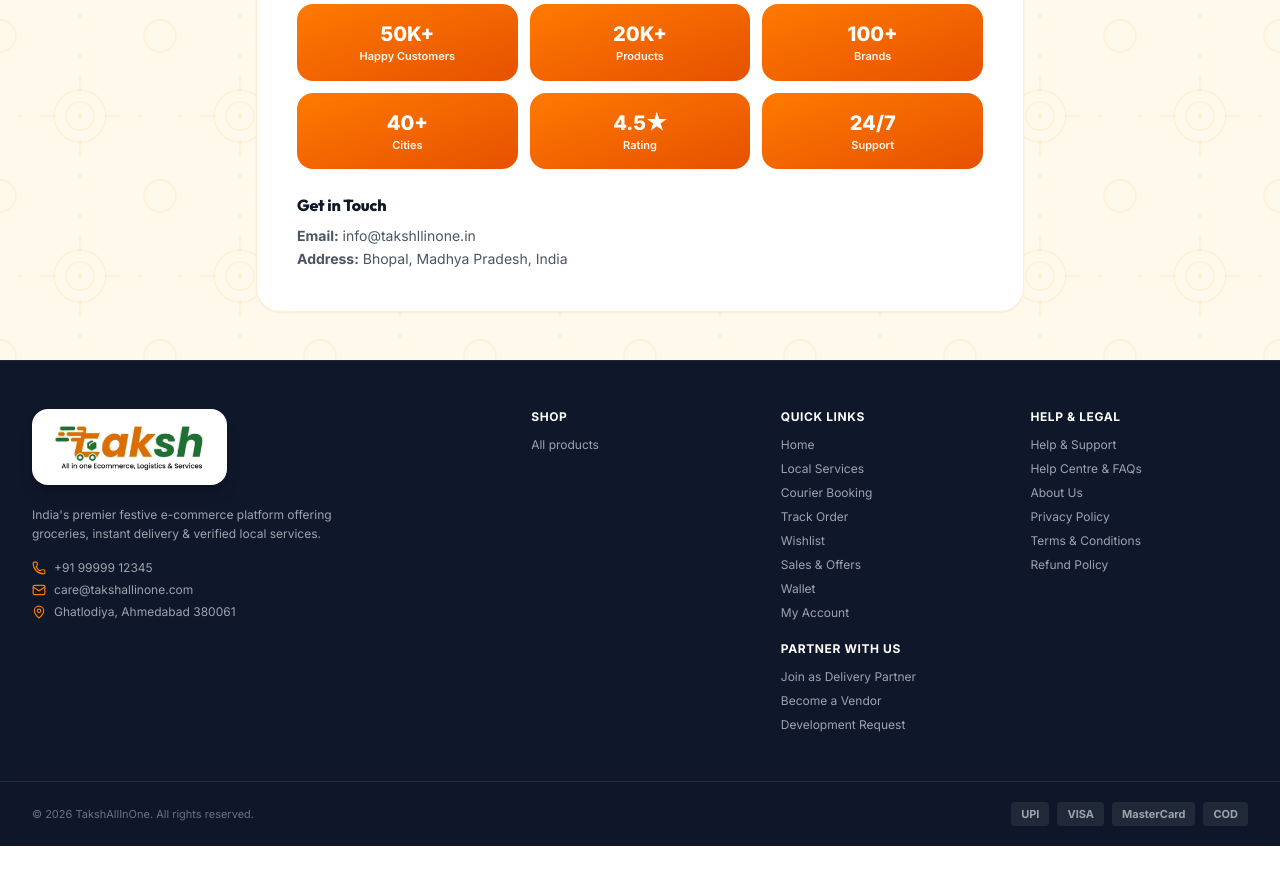
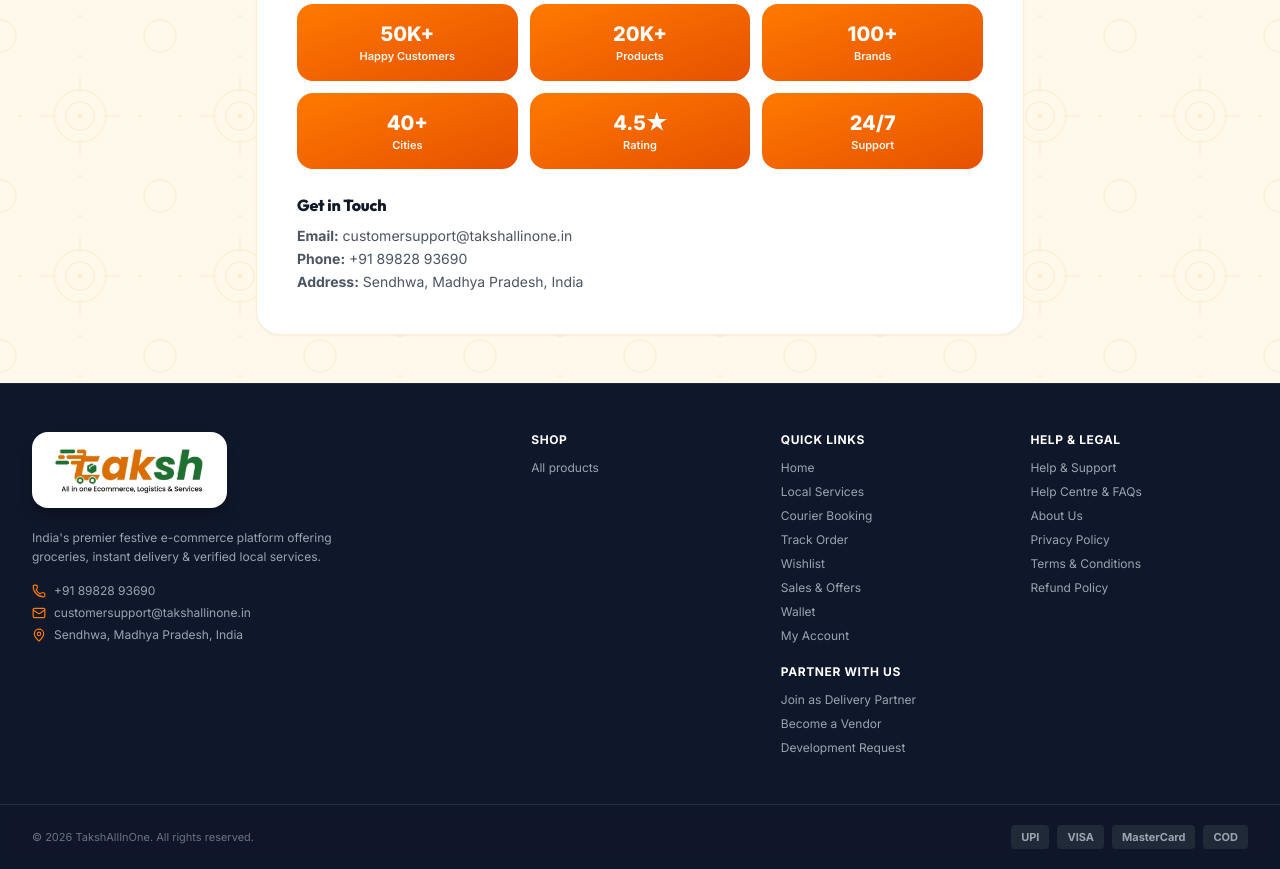
Before and after one commit to khushal15409/taksh-info, a Laravel app: page /about in a window 1280 px wide. Shown: the part 1404-2273 px from the top of the page. Before the commit the page ends 2250 px from the top, so only its background shows below. Run offline with Laravel 12, Linux system fonts and the light colour scheme; data that the repository does not hold is empty; some libraries are stand-ins or nearby versions.

Commit message:
added the new contact details

```diff
--- a/config/services.php
+++ b/config/services.php
@@ -46,7 +46,7 @@ return [
     // Place search / reverse lookup for the address map (OpenStreetMap Nominatim). Keep the contact e-mail set: their usage policy asks for it.
     'nominatim' => [
         'base_url' => env('NOMINATIM_BASE_URL', 'https://nominatim.openstreetmap.org'),
-        'contact' => env('NOMINATIM_CONTACT', 'care@takshallinone.com'),
+        'contact' => env('NOMINATIM_CONTACT', 'customersupport@takshallinone.in'),
         'country' => env('NOMINATIM_COUNTRY', 'in'),
         'timeout' => (int) env('NOMINATIM_TIMEOUT', 8),
     ],
--- a/config/taksh.php
+++ b/config/taksh.php
@@ -25,7 +25,8 @@ return [
 
     // Where customers reach Taksh (the help links on order pages, the footer).
     // The app's "Live Chat" opens WhatsApp on this number (country code + number, no +)
-    'live_chat_whatsapp' => env('TAKSH_LIVE_CHAT_WHATSAPP', '919518365510'),
-    'support_phone' => env('TAKSH_SUPPORT_PHONE', '+91 99999 12345'),
-    'support_email' => env('TAKSH_SUPPORT_EMAIL', 'care@takshallinone.com'),
+    'live_chat_whatsapp' => env('TAKSH_LIVE_CHAT_WHATSAPP', '918982893690'),
+    'support_phone' => env('TAKSH_SUPPORT_PHONE', '+91 89828 93690'),
+    'support_address' => env('TAKSH_SUPPORT_ADDRESS', 'Sendhwa, Madhya Pradesh, India'),
+    'support_email' => env('TAKSH_SUPPORT_EMAIL', 'customersupport@takshallinone.in'),
 ];
--- a/resources/views/layouts/partials/footer.blade.php
+++ b/resources/views/layouts/partials/footer.blade.php
@@ -9,7 +9,7 @@
             <div class="space-y-1.5 text-gray-400">
                 <p class="flex items-center gap-2"><i data-lucide="phone" class="w-3.5 h-3.5 text-brand-500"></i>{{ config('taksh.support_phone') }}</p>
                 <p class="flex items-center gap-2"><i data-lucide="mail" class="w-3.5 h-3.5 text-brand-500"></i>{{ config('taksh.support_email') }}</p>
-                <p class="flex items-center gap-2"><i data-lucide="map-pin" class="w-3.5 h-3.5 text-brand-500"></i>Ghatlodiya, Ahmedabad 380061</p>
+                <p class="flex items-center gap-2"><i data-lucide="map-pin" class="w-3.5 h-3.5 text-brand-500"></i>{{ config('taksh.support_address') }}</p>
             </div>
         </div>
         <div>
--- a/resources/views/orders/show.blade.php
+++ b/resources/views/orders/show.blade.php
@@ -103,7 +103,7 @@
             <div class="flex flex-wrap gap-2">
                 @foreach ($issues as $label => $text)<a target="_blank" rel="noopener" href="{{ $wa.rawurlencode('Hi Taksh, order #'.$o['order_number'].': '.$text.'.') }}" class="text-xs font-bold border border-gray-200 hover:border-brand-500 hover:text-brand-600 rounded-full px-3 py-1.5">{{ $label }}</a>@endforeach
             </div>
-            <p class="text-[11px] text-gray-400">Chat on WhatsApp, <a class="underline" href="mailto:{{ config('taksh.support_email', 'care@takshallinone.com') }}?subject={{ rawurlencode('Order #'.$o['order_number']) }}">email us</a> or <a class="underline" href="{{ route('help') }}">request a callback</a>.</p>
+            <p class="text-[11px] text-gray-400">Chat on WhatsApp, <a class="underline" href="mailto:{{ config('taksh.support_email', 'customersupport@takshallinone.in') }}?subject={{ rawurlencode('Order #'.$o['order_number']) }}">email us</a> or <a class="underline" href="{{ route('help') }}">request a callback</a>.</p>
         </div>
     </div>
 
--- a/resources/views/pages/about.blade.php
+++ b/resources/views/pages/about.blade.php
@@ -25,6 +25,6 @@
             <section class="space-y-2"><h2 class="font-extrabold text-gray-900 text-base">Our Impact</h2>
                 <div class="grid grid-cols-3 gap-3"><div class="rounded-2xl bg-gradient-to-br from-brand-500 to-brand-600 text-white text-center py-4"><div class="text-xl font-extrabold">50K+</div><div class="text-[11px] font-semibold text-orange-50">Happy Customers</div></div><div class="rounded-2xl bg-gradient-to-br from-brand-500 to-brand-600 text-white text-center py-4"><div class="text-xl font-extrabold">20K+</div><div class="text-[11px] font-semibold text-orange-50">Products</div></div><div class="rounded-2xl bg-gradient-to-br from-brand-500 to-brand-600 text-white text-center py-4"><div class="text-xl font-extrabold">100+</div><div class="text-[11px] font-semibold text-orange-50">Brands</div></div><div class="rounded-2xl bg-gradient-to-br from-brand-500 to-brand-600 text-white text-center py-4"><div class="text-xl font-extrabold">40+</div><div class="text-[11px] font-semibold text-orange-50">Cities</div></div><div class="rounded-2xl bg-gradient-to-br from-brand-500 to-brand-600 text-white text-center py-4"><div class="text-xl font-extrabold">4.5★</div><div class="text-[11px] font-semibold text-orange-50">Rating</div></div><div class="rounded-2xl bg-gradient-to-br from-brand-500 to-brand-600 text-white text-center py-4"><div class="text-xl font-extrabold">24/7</div><div class="text-[11px] font-semibold text-orange-50">Support</div></div></div></section>
             <section class="space-y-2"><h2 class="font-extrabold text-gray-900 text-base">Get in Touch</h2>
-                <p class="text-sm text-gray-600 leading-relaxed"><b>Email:</b> info@takshllinone.in<br><b>Address:</b> Bhopal, Madhya Pradesh, India</p></section>
+                <p class="text-sm text-gray-600 leading-relaxed"><b>Email:</b> {{ config('taksh.support_email') }}<br><b>Phone:</b> {{ config('taksh.support_phone') }}<br><b>Address:</b> {{ config('taksh.support_address') }}</p></section>
         </article>
 @endsection
--- a/resources/views/pages/privacy.blade.php
+++ b/resources/views/pages/privacy.blade.php
@@ -43,7 +43,7 @@
                 <p class="text-sm text-gray-600 leading-relaxed">We may update this Privacy Policy from time to time. We will notify you of any significant changes by posting the new policy on this page and updating the "Last Updated" date.</p></section>
             <section class="space-y-2"><h2 class="font-extrabold text-gray-900 text-base">12. Contact Us</h2>
                 <p class="text-sm text-gray-600 leading-relaxed">If you have any questions about this Privacy Policy or our data practices, please contact us:</p>
-                <p class="text-sm text-gray-600 leading-relaxed">Email: privacy@taksh-ecommerce.com<br>Phone: +91 1800-123-4567<br>Address: Mumbai, Maharashtra, India</p></section>
+                <p class="text-sm text-gray-600 leading-relaxed">Email: {{ config('taksh.support_email') }}<br>Phone: {{ config('taksh.support_phone') }}<br>Address: {{ config('taksh.support_address') }}</p></section>
             <div class="rounded-2xl border bg-orange-50 border-orange-200 p-5"><h3 class="font-extrabold text-gray-900 mb-1">Your Privacy Matters</h3><p class="text-sm text-gray-700 leading-relaxed">We are committed to protecting your privacy and handling your data responsibly.</p></div>
         </article>
 @endsection
--- a/resources/views/pages/refund.blade.php
+++ b/resources/views/pages/refund.blade.php
@@ -45,7 +45,7 @@
                 <ul class="space-y-1.5 text-sm text-gray-600 leading-relaxed"><li class="flex gap-2"><span class="text-brand-500 font-bold">•</span><span>Full refund for pre-shipment cancellations</span></li><li class="flex gap-2"><span class="text-brand-500 font-bold">•</span><span>Instant processing to original payment method</span></li><li class="flex gap-2"><span class="text-brand-500 font-bold">•</span><span>No cancellation charges</span></li><li class="flex gap-2"><span class="text-brand-500 font-bold">•</span><span>Refund within 3-5 business days</span></li></ul></section>
             <section class="space-y-2"><h2 class="font-extrabold text-gray-900 text-base">11. Contact for Returns</h2>
                 <p class="text-sm text-gray-600 leading-relaxed">Need help with returns or refunds? Reach out to us:</p>
-                <p class="text-sm text-gray-600 leading-relaxed">Email: returns@taksh-ecommerce.com<br>Live Chat: Available 24/7 in the app</p>
+                <p class="text-sm text-gray-600 leading-relaxed">Email: {{ config('taksh.support_email') }}<br>Phone: {{ config('taksh.support_phone') }}<br>Live Chat: Available 24/7 in the app</p>
                 <p class="text-sm text-gray-600 leading-relaxed">Our customer support team is here to assist you throughout the return and refund process.</p></section>
             <div class="rounded-2xl border bg-orange-50 border-orange-200 p-5"><h3 class="font-extrabold text-gray-900 mb-1">100% Satisfaction Guarantee</h3><p class="text-sm text-gray-700 leading-relaxed">We stand behind our products and are committed to your satisfaction.</p></div>
         </article>
--- a/resources/views/pages/terms.blade.php
+++ b/resources/views/pages/terms.blade.php
@@ -45,7 +45,7 @@
                 <p class="text-sm text-gray-600 leading-relaxed">These terms are governed by and construed in accordance with the laws of India, without regard to its conflict of law provisions.</p></section>
             <section class="space-y-2"><h2 class="font-extrabold text-gray-900 text-base">15. Contact Information</h2>
                 <p class="text-sm text-gray-600 leading-relaxed">If you have any questions about these Terms and Conditions, please contact us:</p>
-                <p class="text-sm text-gray-600 leading-relaxed">Email: support@taksh-ecommerce.com<br>Phone: +91 1800-123-4567<br>Address: Mumbai, Maharashtra, India</p></section>
+                <p class="text-sm text-gray-600 leading-relaxed">Email: {{ config('taksh.support_email') }}<br>Phone: {{ config('taksh.support_phone') }}<br>Address: {{ config('taksh.support_address') }}</p></section>
             <div class="rounded-2xl border bg-emerald-50 border-emerald-200 p-5"><p class="text-sm text-gray-700 leading-relaxed">By using our service, you acknowledge that you have read and understood these Terms &amp; Conditions.</p></div>
         </article>
 @endsection
--- a/resources/views/services/index.blade.php
+++ b/resources/views/services/index.blade.php
@@ -93,7 +93,7 @@
             <div class="grid md:grid-cols-3 gap-5 max-w-4xl mx-auto w-full">
                 <div class="bg-white rounded-2xl border border-gray-100 p-5 text-center"><div class="text-3xl mb-2">📞</div><div class="font-bold text-sm">Call us</div><div class="text-xs text-gray-500 mt-1">{{ $phone }}</div></div>
                 <div class="bg-white rounded-2xl border border-gray-100 p-5 text-center"><div class="text-3xl mb-2">✉️</div><div class="font-bold text-sm">Email</div><div class="text-xs text-gray-500 mt-1">{{ $email }}</div></div>
-                <div class="bg-white rounded-2xl border border-gray-100 p-5 text-center"><div class="text-3xl mb-2">📍</div><div class="font-bold text-sm">Visit</div><div class="text-xs text-gray-500 mt-1">Ghatlodiya, Ahmedabad 380061</div></div>
+                <div class="bg-white rounded-2xl border border-gray-100 p-5 text-center"><div class="text-3xl mb-2">📍</div><div class="font-bold text-sm">Visit</div><div class="text-xs text-gray-500 mt-1">{{ config('taksh.support_address') }}</div></div>
             </div>
             <div class="max-w-3xl mx-auto w-full space-y-3">
                 @foreach ($faqs as $f)
```
Also changed, not shown: tests/Feature/AccountPagesTest.php (+1 -1 lines).
